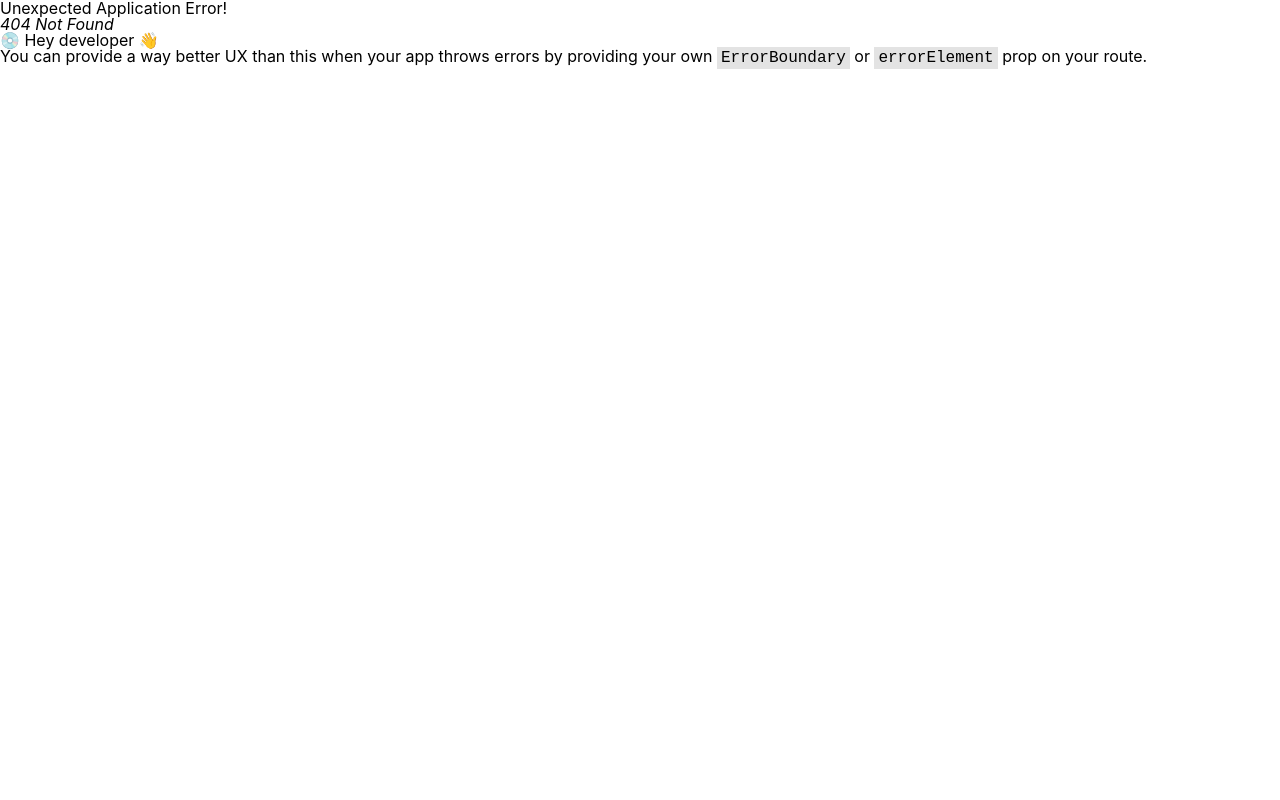
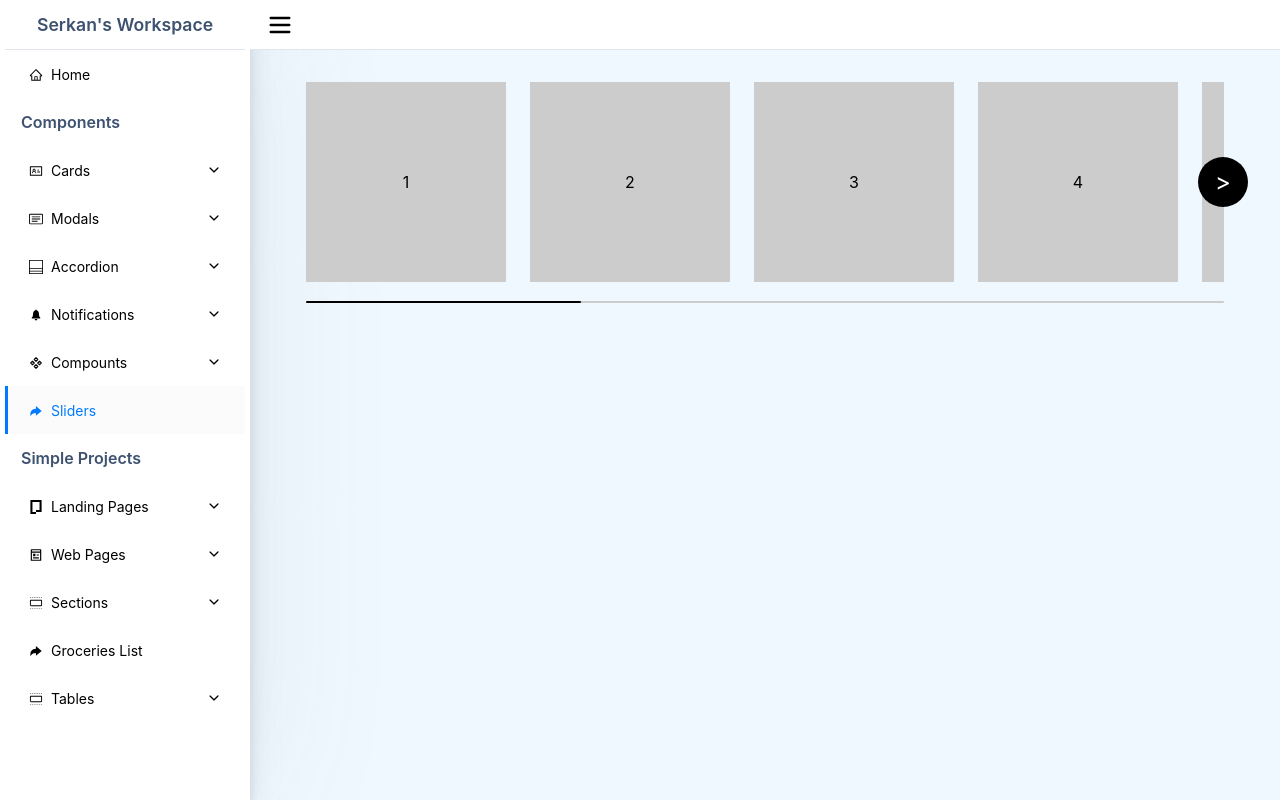
Before and after one commit to Serkanydn/my-workspace, a React (Vite) app: page /components/sliders in a window 1280 px wide. Before the commit this address had no page. Built offline with nearby package versions, Linux system fonts and the light colour scheme.

Commit message:
image slider 1 added

```diff
--- a/src/components/compounts/popever/style.css
+++ b/src/components/compounts/popever/style.css
@@ -2,6 +2,7 @@
   height: 100%;
   display: flex;
   justify-content: center;
+  padding: 1rem;
 
   .popever {
     align-self: flex-start;
--- /dev/null
+++ b/src/components/sliders/components/imageSlider1/index.jsx
@@ -0,0 +1,129 @@
+import React, { useEffect, useRef } from "react";
+import "./style.css";
+
+function ImageSlider1() {
+  useEffect(() => {
+    const sliderContainer = document.querySelector("#image-slider-1");
+    const slideButtons = sliderContainer.querySelectorAll(
+      ".slider-wrapper .slide-button"
+    );
+    const imageList = sliderContainer.querySelector(
+      ".slider-wrapper .image-list"
+    );
+    const sliderScrollbar = sliderContainer.querySelector(".slider-scrollbar");
+    const scrollbarThumb = sliderContainer.querySelector(".scrollbar-thumb");
+    const maxScrollLeft = imageList.scrollWidth - imageList.clientWidth;
+
+
+      const handleMouseDown = (event) => {
+        const startX = event.clientX;
+        const thumbPosition = scrollbarThumb.offsetLeft;
+
+        const handleMouseMove = (event) => {
+          const deltaX = event.clientX - startX;
+          const newThumbPosition = thumbPosition + deltaX;
+          const maxThumbPosition =
+            sliderScrollbar.getBoundingClientRect().width -
+            scrollbarThumb.offsetWidth;
+          const boundedPosition = Math.max(
+            0,
+            Math.min(maxThumbPosition, newThumbPosition)
+          );
+
+          const scrollPosition =
+            (boundedPosition / maxThumbPosition) * maxScrollLeft;
+
+          scrollbarThumb.style.left = `${boundedPosition}px`;
+          imageList.scrollLeft = scrollPosition;
+        };
+
+        const handleMouseUp = () => {
+          document.removeEventListener("mousemove", handleMouseMove);
+          document.removeEventListener("mouseup", handleMouseUp);
+        };
+
+        document.addEventListener("mousemove", handleMouseMove);
+        document.addEventListener("mouseup", handleMouseUp);
+      };
+
+      scrollbarThumb.addEventListener("mousedown", handleMouseDown);
+
+      const handleButtonClick = (event) => {
+        const direction = event.target.id === "prev-button" ? -1 : 1;
+        const scrollAmount = imageList.clientWidth * direction;
+        imageList.scrollBy({ left: scrollAmount, behavior: "smooth" });
+      };
+
+      slideButtons.forEach((button) => {
+        button.addEventListener("click", handleButtonClick);
+      });
+
+      const handleSlideButton = () => {
+        const [prevButton, nextButton] = slideButtons;
+        prevButton.style.display = imageList.scrollLeft <= 0 ? "none" : "block";
+        nextButton.style.display =
+          Math.ceil(imageList.scrollLeft) >= maxScrollLeft ? "none" : "block";
+      };
+
+      const updateScrollThumbPosition = () => {
+        const scrollPosition = imageList.scrollLeft;
+        const thumbPosition =
+          (scrollPosition / maxScrollLeft) *
+          (sliderScrollbar.clientWidth - scrollbarThumb.offsetWidth);
+        scrollbarThumb.style.left = `${thumbPosition}px`;
+      };
+
+      const handleScroll = () => {
+        handleSlideButton();
+        updateScrollThumbPosition();
+      };
+
+      imageList.addEventListener("scroll", handleScroll);
+      new ResizeObserver(()=>{imageList.scrollLeft=0}).observe(imageList)
+
+
+  }, []);
+
+  return (
+    <div id="image-slider-1">
+      <div className="slider-wrapper">
+        <button id="prev-button" className="slide-button">
+          {"<"}
+        </button>
+        <div className="image-list">
+        <div className="image-item">1</div>
+        <div className="image-item">2</div>
+        <div className="image-item">3</div>
+        <div className="image-item">4</div>
+        <div className="image-item">5</div>
+        <div className="image-item">6</div>
+        <div className="image-item">7</div>
+        <div className="image-item">8</div>
+        <div className="image-item">9</div>
+        <div className="image-item">10</div>
+        <div className="image-item">11</div>
+        <div className="image-item">12</div>
+        <div className="image-item">13</div>
+        <div className="image-item">14</div>
+        <div className="image-item">15</div>
+        <div className="image-item">16</div>
+        <div className="image-item">17</div>
+        <div className="image-item">18</div>
+        <div className="image-item">19</div>
+        <div className="image-item">20</div>
+        </div>
+        <button id="next-button" className="slide-button">
+          {">"}
+        </button>
+      </div>
+
+      <div className="slider-scrollbar">
+        <div className="scrollbar-track">
+          <div className="scrollbar-thumb"></div>
+        </div>
+      </div>
+    </div>
+  );
+}
+
+export default ImageSlider1;
--- /dev/null
+++ b/src/components/sliders/components/imageSlider1/style.css
@@ -0,0 +1,127 @@
+#image-slider-1 {
+  max-width: 1000px;
+  width: 100%;
+  overflow: hidden;
+  padding: 0 1.5rem;
+  height: max-content;
+  container-type: inline-size;
+
+  .slider-wrapper {
+    position: relative;
+
+    .image-list {
+      display: flex;
+      gap: 1.5rem;
+      overflow-x: auto;
+      scrollbar-width: none;
+      margin-bottom: 0.5rem;
+      scroll-snap-type: x mandatory;
+
+      &::-webkit-scrollbar {
+        display: none;
+      }
+
+      .image-item {
+        width: 200px;
+        height: 200px;
+        object-fit: cover;
+        user-select: none;
+        background-color: #ccc;
+        flex-shrink: 0;
+        display: grid;
+        place-items: center;
+      }
+    }
+
+    .slide-button {
+      position: absolute;
+      top: 50%;
+      display: grid;
+      place-items: center;
+      height: 50px;
+      width: 50px;
+      color: #fff;
+      border: none;
+      outline: none;
+      background: #000;
+      font-size: 1.5rem;
+      cursor: pointer;
+      border-radius: 50%;
+      transform: translateY(-50%);
+      user-select: none;
+      &:hover {
+        background-color: #444;
+      }
+
+      &#prev-button {
+        left: -1.5rem;
+        display: none;
+      }
+      &#next-button {
+        right: -1.5rem;
+      }
+    }
+  }
+
+  .slider-scrollbar {
+    height: 24px;
+    width: 100%;
+    display: flex;
+    align-items: center;
+
+    &:hover {
+      .scrollbar-track {
+        height: 4px;
+        .scrollbar-thumb {
+          height: inherit;
+        }
+      }
+    }
+
+    .scrollbar-track {
+      position: relative;
+      border-radius: 4px;
+      height: 2px;
+      width: 100%;
+      background-color: #ccc;
+
+      .scrollbar-thumb {
+        position: absolute;
+        height: 2px;
+        width: 30%;
+        background-color: #000;
+        border-radius: inherit;
+        cursor: grab;
+
+        &::after {
+          content: "";
+          position: absolute;
+          left: 0;
+          right: 0;
+          top: -10px;
+          bottom: -10px;
+        }
+
+        &:active {
+          cursor: grabbing;
+          height: 8px;
+          top: -2px;
+        }
+      }
+    }
+  }
+}
+
+@container (max-width: 500px) {
+  #image-slider-1 {
+    .slider-scrollbar {
+      /* display: none; */
+      height: 0;
+    }
+    .slider-wrapper {
+      .slide-button {
+        display: none !important;
+      }
+    }
+  }
+}
--- /dev/null
+++ b/src/components/sliders/index.jsx
@@ -0,0 +1,13 @@
+import React from "react";
+import ImageSlider1 from "./components/imageSlider1";
+import "./style.css";
+
+function Sliders() {
+  return (
+    <div id="sliders">
+      <ImageSlider1 />
+    </div>
+  );
+}
+
+export default Sliders;
--- /dev/null
+++ b/src/components/sliders/style.css
@@ -0,0 +1,9 @@
+#sliders {
+  height: 100%;
+  display: grid;
+  grid-template-columns: 1fr;
+  gap: 1rem;
+  padding: 2rem;
+  background-color: aliceblue;
+  justify-items: center;
+}
--- a/src/layouts/mainLayout/style.module.css
+++ b/src/layouts/mainLayout/style.module.css
@@ -15,5 +15,4 @@
 
 .content {
   flex: 1;
-  margin-top: 100px;
 }
--- a/src/layouts/sidebar/menuItems.jsx
+++ b/src/layouts/sidebar/menuItems.jsx
@@ -102,6 +102,12 @@ const menuItems = [
       },
     ],
   },
+  {
+    path: "/components/sliders",
+    title: "Sliders",
+    icon: <IoArrowRedoSharp className="icon" />,
+    type: "button",
+  },
 
   {
     title: "Simple Projects",
--- a/src/layouts/sidebar/sidebarSingle.jsx
+++ b/src/layouts/sidebar/sidebarSingle.jsx
@@ -8,7 +8,7 @@ function SidebarSingle({ path, title, icon, blank = false, ...props }) {
         <NavLink
           {...props}
           to={path}
-          target={blank && "_blank"}
+          target={blank ? "_blank" : ""}
           className="sidebar-link"
         >
           <span>
--- a/src/layouts/topbar/style.css
+++ b/src/layouts/topbar/style.css
@@ -1,10 +1,9 @@
 .topbar {
   background-color: white;
-  position: fixed;
+  position: sticky;
   width: 100%;
   top: 0;
   z-index: 1;
-
 }
 
 .topbar .header {
@@ -13,7 +12,6 @@
   align-items: center;
   padding: 1rem;
   height: 50px;
-
 }
 
 .topbar .navigation {
--- a/src/routes/router.jsx
+++ b/src/routes/router.jsx
@@ -19,6 +19,7 @@ import SpaceTourismHome from "../simpleProjects/webPages/spaceTourism/pages/home
 import SpaceTourismDestination from "../simpleProjects/webPages/spaceTourism/pages/destination";
 import SpaceTourismCrew from "../simpleProjects/webPages/spaceTourism/pages/crew";
 import SpaceTourismTechnology from "../simpleProjects/webPages/spaceTourism/pages/technology";
+import Sliders from "../components/sliders";
 
 const router = createBrowserRouter([
   {
@@ -62,6 +63,11 @@ const router = createBrowserRouter([
       {
         path: "/components/compounts/popever",
         element: <Popever />,
+      },
+      // * Sliders
+      {
+        path: "/components/sliders",
+        element: <Sliders />,
       },
 
       // ! Simple Projects
--- a/src/simpleProjects/groceriesList/style.css
+++ b/src/simpleProjects/groceriesList/style.css
@@ -2,6 +2,7 @@
   height: 100%;
   display: grid;
   place-items: center;
+  padding: 1rem;
 
   .btn {
     padding: 0.5rem 1rem;
```
